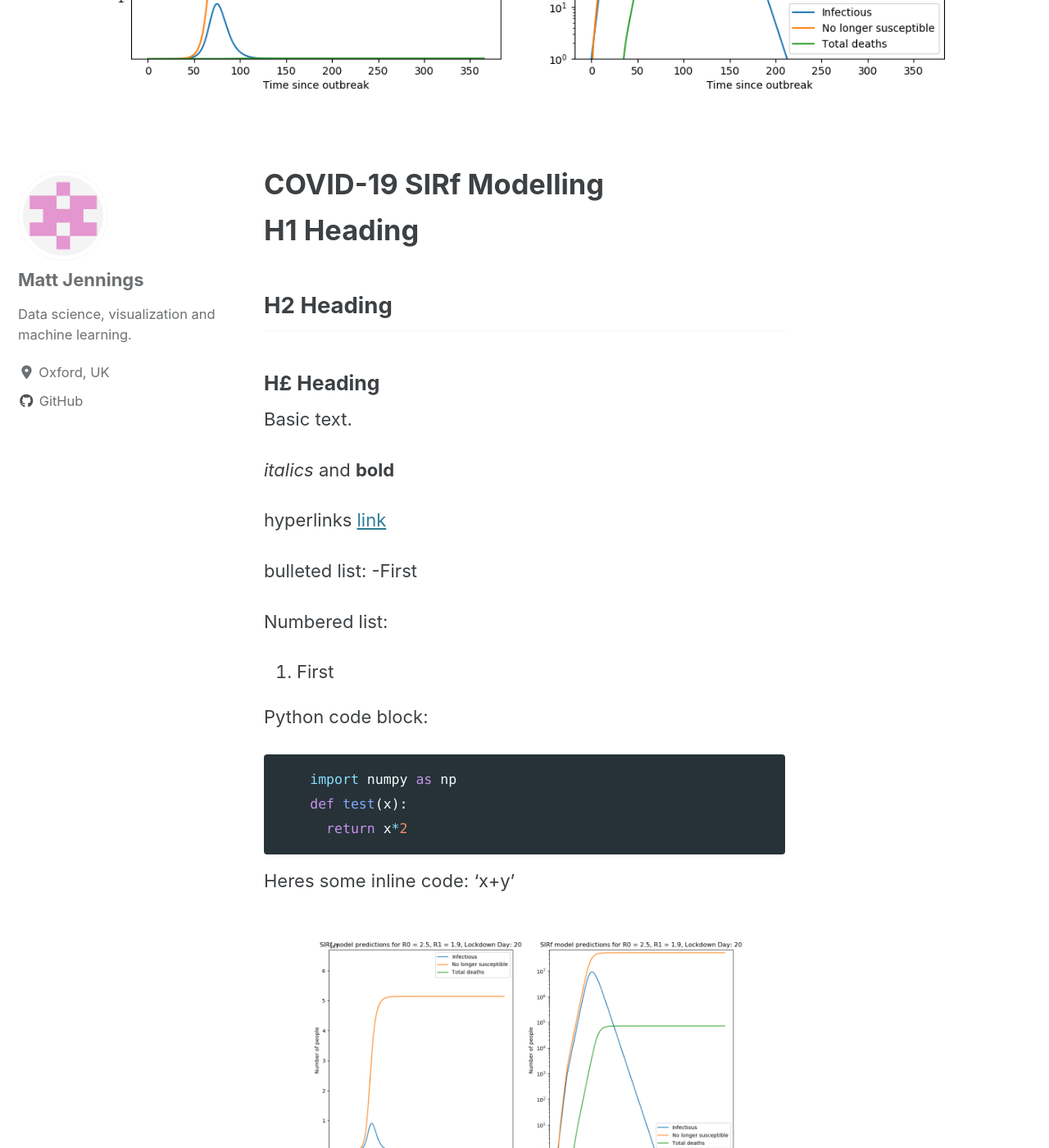
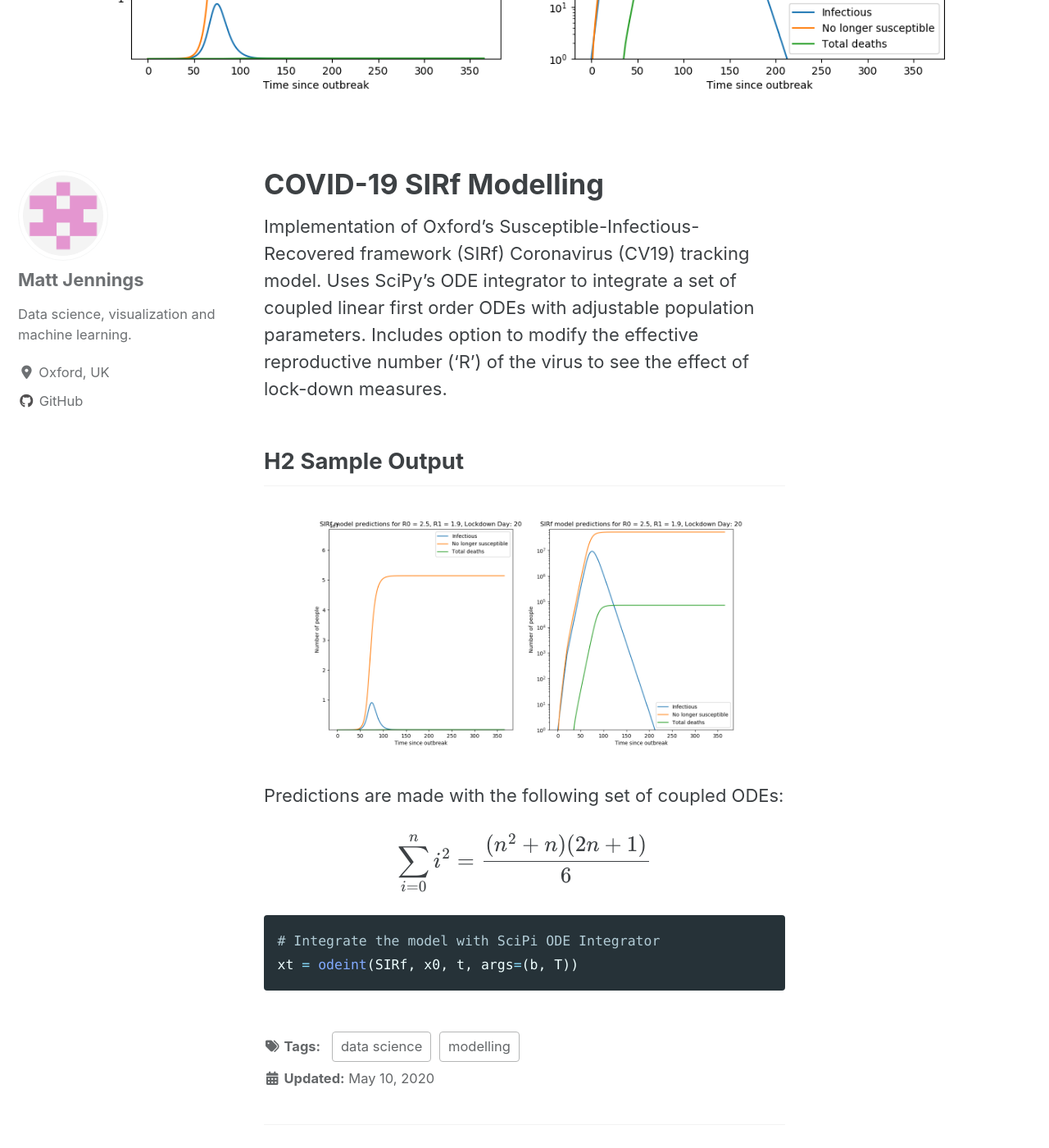
Before and after one commit to Matt-Jennings-GitHub/Matt-Jennings.github.io, a Jekyll site: the page built from _portfolio/COVID-19-SIR-Modelling.md, in a window 1280 px wide and 1400 px high, scrolled down 587 px. Shown: the whole window at 82% size. Built offline with Jekyll 4.4.1, drawn with Linux system fonts in a browser that asks for light colours; cached includes are drawn as plain includes; nearby versions of some CDN libraries; formulas are drawn with MathJax 3; some of the changed text lies outside the part shown.

Commit message:
Post Updates

````diff
--- a/_portfolio/COVID-19-SIR-Modelling.md
+++ b/_portfolio/COVID-19-SIR-Modelling.md
@@ -4,45 +4,23 @@ date: 2020-05-10
 tags: [modelling, data science]
 header:
   image: "/images/SIRf-Model/SIRf-Model.png"
-  teaser: "/images/SIRf-Model/SIRf-Model.png"
+  teaser: "/images/skyline.jpg"
 excerpt: "Statistical Modelling"
 mathjax: true
 ---
 
-# H1 Heading
+Implementation of Oxford's Susceptible-Infectious-Recovered framework (SIRf) Coronavirus (CV19) tracking model. Uses SciPy's ODE integrator to integrate a set of coupled linear first order ODEs with adjustable population parameters. Includes option to modify the effective reproductive number ('R') of the virus to see the effect of lock-down measures.
 
-## H2 Heading
 
-### H£ Heading
-
-Basic text.
-
-*italics* and **bold**
-
-hyperlinks [link](https://google.com/)
-
-bulleted list:
--First
-
-Numbered list:
-1. First
-
-Python code block:
-```python
-    import numpy as np
-    def test(x):
-      return x*2
-```
-
-Heres some inline code: 'x+y'
+## H2 Sample Output
 
 <img src="{{ site.url }}{{ site.baseurl }}/images/SIRf-Model/SIRf-Model.png" alt="SIRf Model Predictions">
 
-Here's another image using Kramdown:
-![alt]({{ site.url }}{{ site.baseurl }}/images/SIRf-Model/SIRf-Model.png)
+Predictions are made with the following set of coupled ODEs:
 
-Here's some math:
+$$\sum_{i=0}^n i^2 = \frac{(n^2+n)(2n+1)}{6}$$
 
-$$z=x+y$$
-
-You can also put it inline $$z=x+y$$
+```python
+# Integrate the model with SciPi ODE Integrator
+xt = odeint(SIRf, x0, t, args=(b, T))
+```
--- a/index.html
+++ b/index.html
@@ -10,4 +10,4 @@ header:
   image: "/images/skyline.jpg"
 ---
 
-A showcase of some of the projects I have undertaken.
+Below is a small showcase of some of the projects I have undertaken. Many more can be found on my GitHub, including source code and further details.
````
Also changed, not shown: _portfolio/Club Penguin Genetic Algorithm.md (+12 -9 lines).
